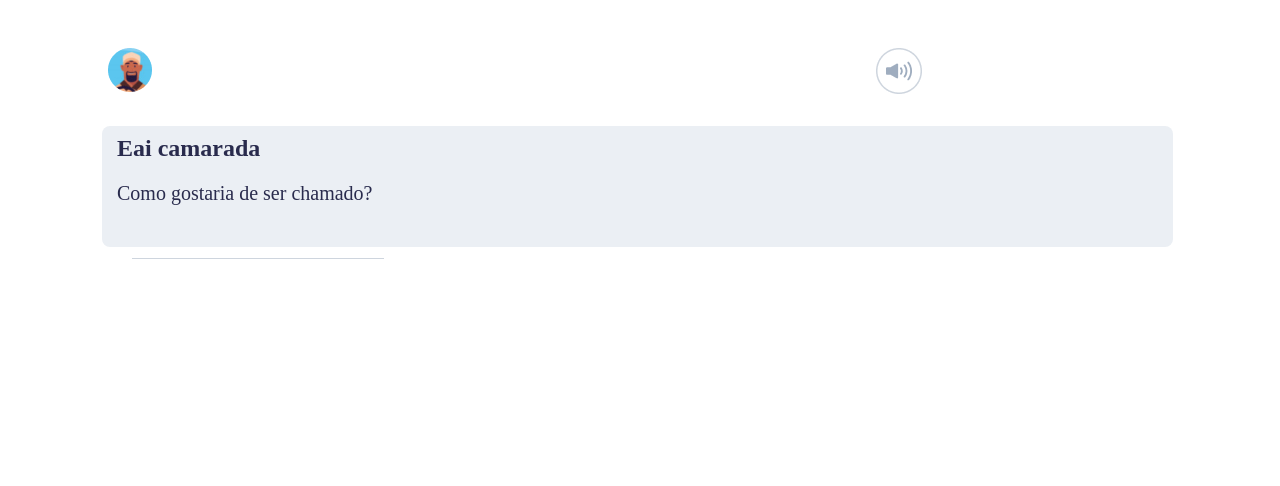
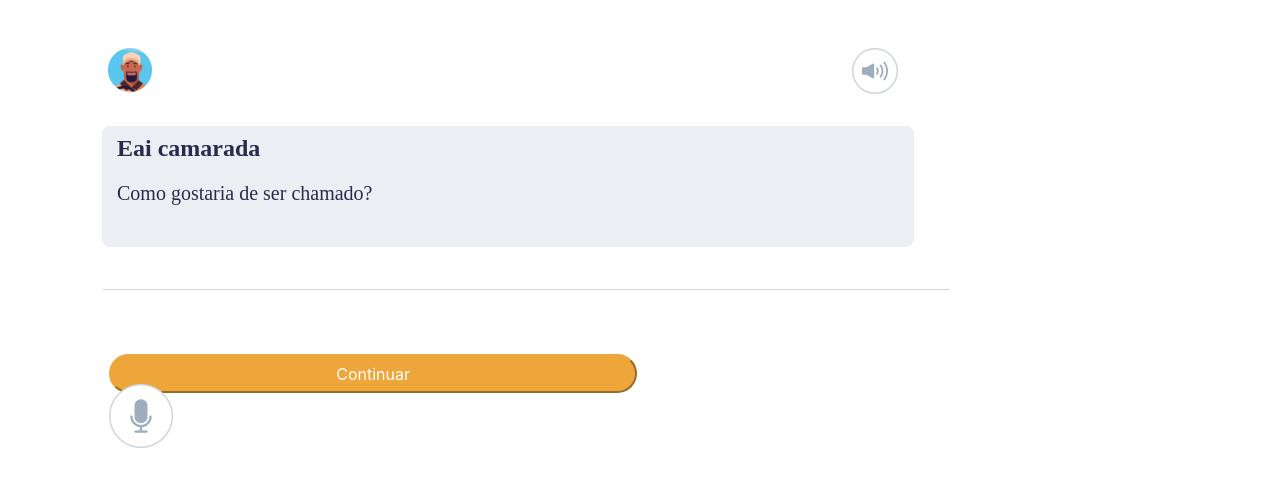
Before and after one commit to placa-app/placa-app-frontend, an Angular app: page /assessment in a window 1280 px wide. Shown: the top 486 px of the page. Built offline with nearby package versions, Linux system fonts and the light colour scheme; a web font is replaced by a local one.

Commit message:
Ajustes no Assessment

```diff
--- a/src/app/assessment/assessment.component.html
+++ b/src/app/assessment/assessment.component.html
@@ -3,20 +3,26 @@
        <div class="ml-2 col-8" appearance="outline">
            <img src="../../assets/img/assistant.png" alt="assistant"/>
        </div>
-        <div class="ml-5 col-2" appearance="outline">
+        <div class="ml-4 col-2" appearance="outline">
             <img src="../../assets/img/sound.png" class=" bd-highlight" alt="sound"/>
         </div>
     </div>
-    <div class="row col-sm-12 mt-4 pl-4">
-        <div class="ml-2 mt-2 col-12 dialogStyle">
-            <div>
-                <div class="mt-2">
-                    <p class="textFontTitle"><b>Eai camarada</b></p>
-                    <p class="textFont">Como gostaria de ser chamado?</p>
-                </div>
-                <div class="col-12 mt-4">
-                    <input class="inputStyle" type="text" name="name" />
-                </div>
+    <div class="row col-sm-10 mt-4 pl-4">
+        <div class="ml-2 mt-2 col-11 dialogStyle">
+            <div class="mt-2">
+                <p class="textFontTitle"><b>Eai camarada</b></p>
+                <p class="textFont">Como gostaria de ser chamado?</p>
+            </div>
+        </div>
+        <div class="row col-12 mt-6 pt-3 pl-4">
+            <input class="inputStyle" type="text" name="name" />
+        </div>
+        <div class="row col-12 pt-3">
+            <div class="col-11 mt-5">
+                <button class="buttonContinue">Continuar</button>
+            </div>
+            <div class="col mt-12" appearance="outline">
+                <img src="../../assets/img/microphone.png" alt="assistant"/>
             </div>
         </div>
     </div>
--- a/src/app/assessment/assessment.component.scss
+++ b/src/app/assessment/assessment.component.scss
@@ -4,6 +4,7 @@
 .dialogStyle {
     background: #EBEFF4;
     border-radius: 8px;
+    width: 100%;
     height: 121px;
 }
 .textFontTitle {
@@ -21,9 +22,21 @@
     color: #292B4D;
 }
 .inputStyle {
+    width: 100%;
     background: transparent;
     border: none;
     border-bottom: 1px solid #CED5DE;
+}
+.buttonContinue {
+    background: #EEA63A;
+    color: white;
+    border-radius: 60px;
+    border-color: #EEA63A;
+    width: 70%;
+    height: 130%;
+}
+.bottomElements {
+    bottom: 50px
 }
 
 @font-face {
```
Also changed, not shown: src/assets/img/microphone.png (added).
